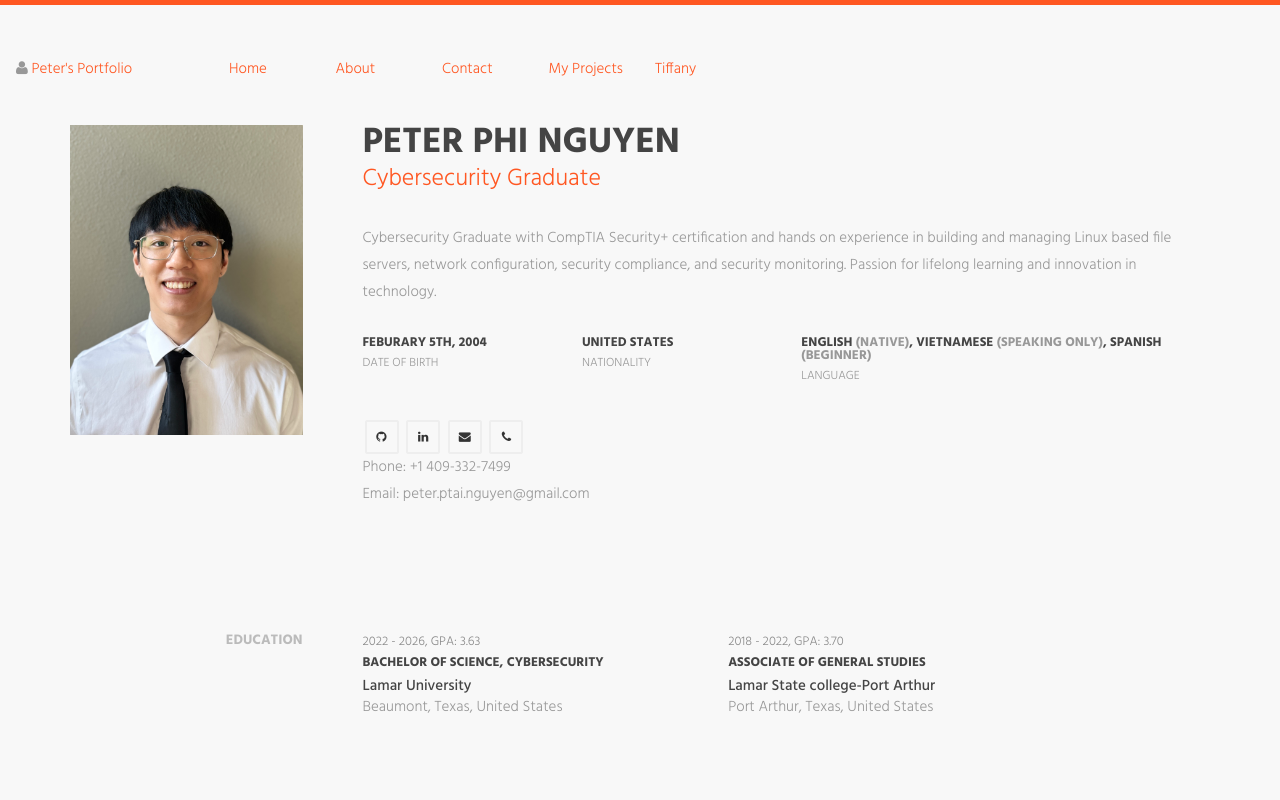
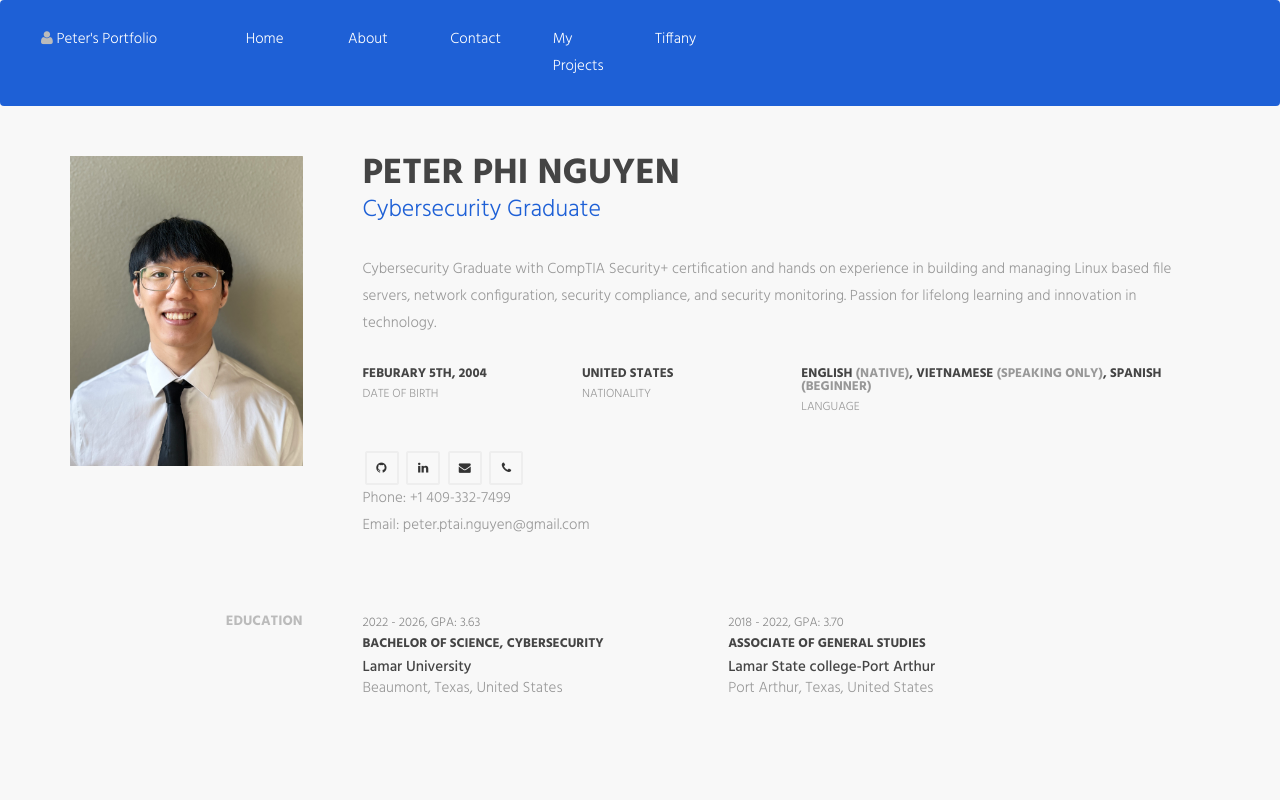
Before and after one commit to VagabondPeak/PeterNguyenWebsite, a plain HTML site: page index.html in a window 1280 px wide. Shown: the top 800 px of the page. Drawn offline with Linux system fonts and the light colour scheme.

Commit message:
Update style.css

```diff
--- a/css/style.css
+++ b/css/style.css
@@ -92,7 +92,7 @@ h6 {
  * LINK STYLE
  *------------------------------------------*/
 a {
-    color              : #ff5722;
+    color              : #1E60D6;
     text-decoration    : none;
     -webkit-transition : all 0.3s ease 0s;
     -moz-transition    : all 0.3s ease 0s;
@@ -111,7 +111,7 @@ a:active {
 a:hover,
 a:focus {
     text-decoration : none;
-    color           : #ff5722;
+    color           : #1E60D6;
     }
 
 p {
@@ -150,13 +150,13 @@ ul {
 
 /*btn-primary*/
 .btn-primary {
-    background-color : #ff5722;
+    background-color : #1E60D6;
     }
 
 .btn-primary:hover,
 .btn-primary:focus,
 .btn-primary:active:focus {
-    background : #de4718;
+    background : #1E60D6;
     }
 
 /*btn-default*/
@@ -236,18 +236,20 @@ button:focus,
  *-----------------------------*/
 
 .header {
-    padding    : 50px 0;
+    padding    : 0px 0;
     margin     : 0;
     position   : relative;
-    border-top : 5px solid #ff5722;
+    border-top : 0px solid #1E60D6;
     }
 
 .header .profile-img {
     margin-right : 30px;
+    padding-top    : 30px ;
     }
 
 .header .name-wrapper {
     margin-bottom : 30px;
+    padding-top: 30px;
     }
 
 .header .name-wrapper h1 {
@@ -258,7 +260,7 @@ button:focus,
 
 .header .name-wrapper span {
     font-size : 24px;
-    color     : #ff5722;
+    color     : #1E60D6;
     }
 
 .header .personal-details {
@@ -279,6 +281,37 @@ button:focus,
 .header .personal-details span {
     color : #989898;
     }
+
+.header .navbar{
+    background-color: #1E60D6;
+    color: #bbbbbb;
+    padding: 25px;
+}
+
+.header .navbar{
+    a {
+    color: white;
+    text-decoration    : none;
+    -webkit-transition : all 0.3s ease 0s;
+    -moz-transition    : all 0.3s ease 0s;
+    -o-transition      : all 0.3s ease 0s;
+    transition         : all 0.3s ease 0s;
+    }
+
+    a,
+    a:active,
+    a:focus,
+    a:active {
+        text-decoration : none;
+        outline         : none
+        }
+
+    a:hover,
+    a:focus {
+        text-decoration : none;
+        color           : black;
+        }
+}
 
 @media (max-width : 768px) {
     .header {
```
